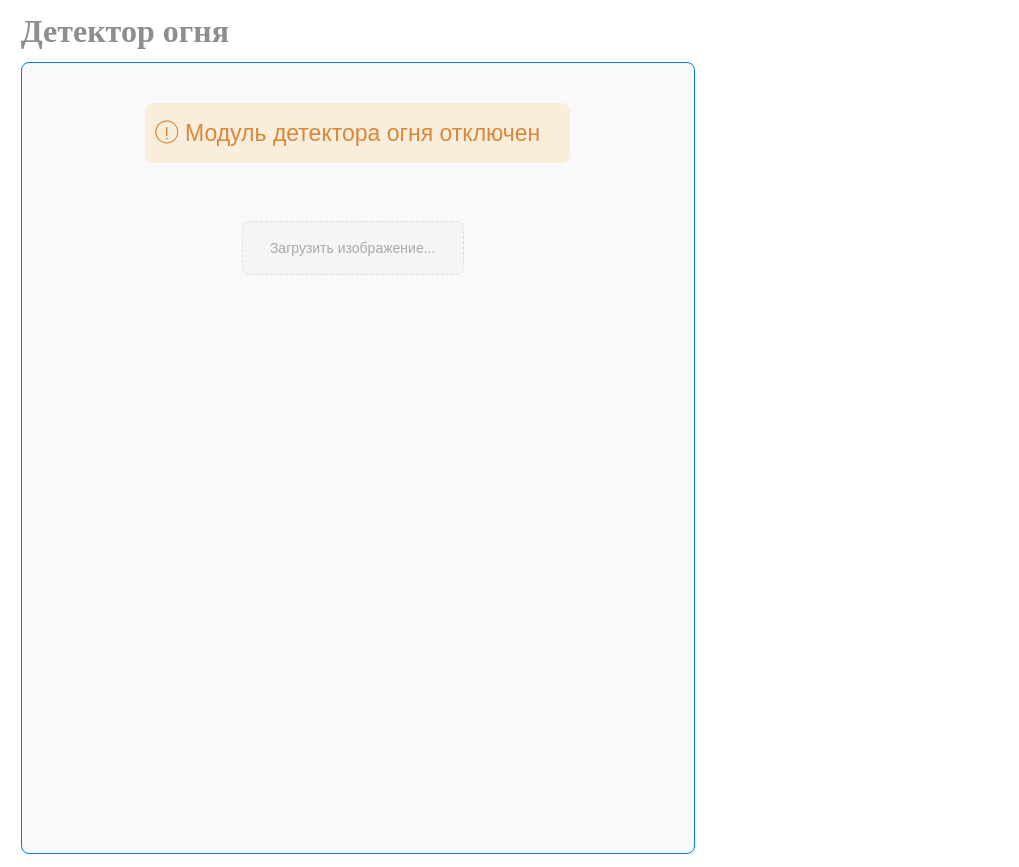
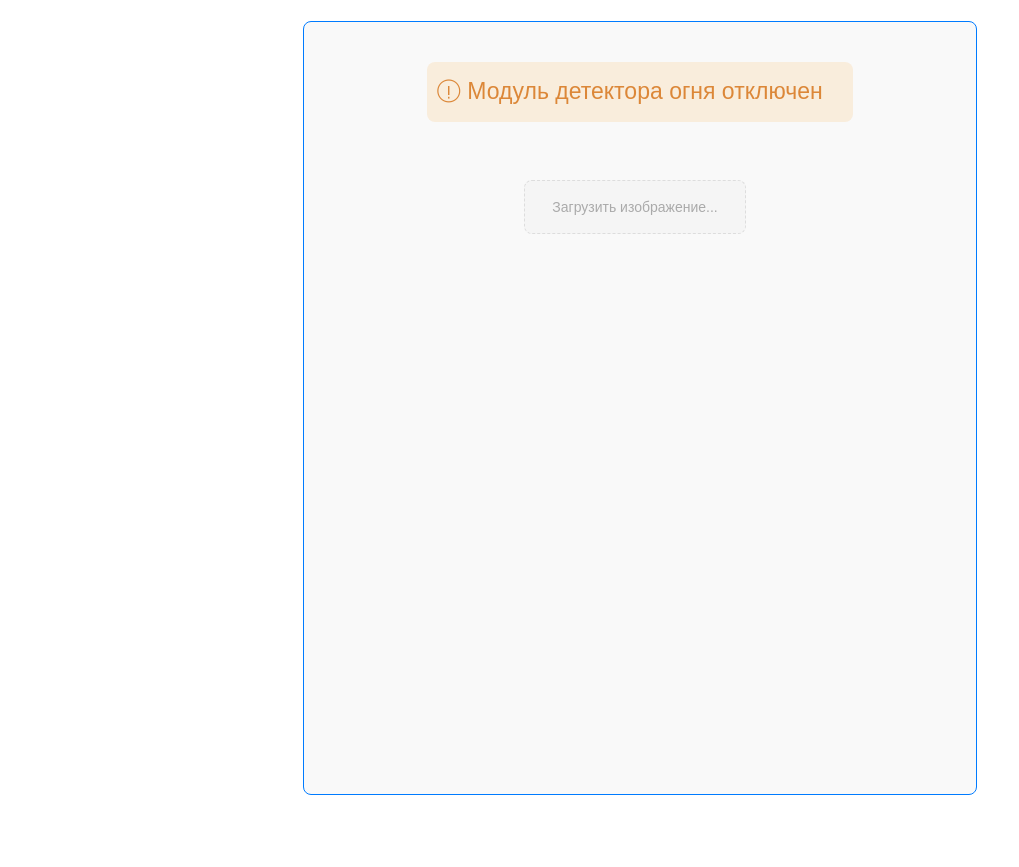
Before and after one commit to VyacheslavBogdanov/stream_face_recognize, a Vue app: page / in a window 1280 px wide. Shown: the whole page, without its empty margins (0-1019 px from the left). After the commit the page ends 816 px from the top, so only its background shows below. Built offline with nearby package versions, Linux system fonts and the light colour scheme; no server answers.

Commit message:
in process

```diff
--- a/src/App.vue
+++ b/src/App.vue
@@ -1,8 +1,9 @@
 <template>
-	<h1 class="title">Детектор огня</h1>
 	<div id="app">
+		<div class="app">
 			<CheckHealth :messageTypes="messageTypes" :status="status" />
 			<FireDetection :messageTypes="messageTypes" :status="status" />
+		</div>
 	</div>
 </template>
 
@@ -31,14 +32,16 @@ onMounted(loadMessageTypes);
 <style lang="scss" scoped>
 @import './styles/main.scss';
 
-.title {
-	margin: 1%;
-	color: rgba(100, 95, 95, 0.711);
-}
+#app {
+	width: auto;
+	height: 800px;
+	display: flex;
+	flex-direction: column;
+	align-items: center;
 
-#app {
+	.app {
 		width: 50%;
-	height: 750px;
+		height: 100%;
 		display: flex;
 		align-items: center;
 		flex-direction: column;
@@ -49,4 +52,5 @@ onMounted(loadMessageTypes);
 		border: $border-width solid $border-color;
 		border-radius: $border-radius;
 	}
+}
 </style>
```
Lines whose indentation alone changed are shown as unchanged.
